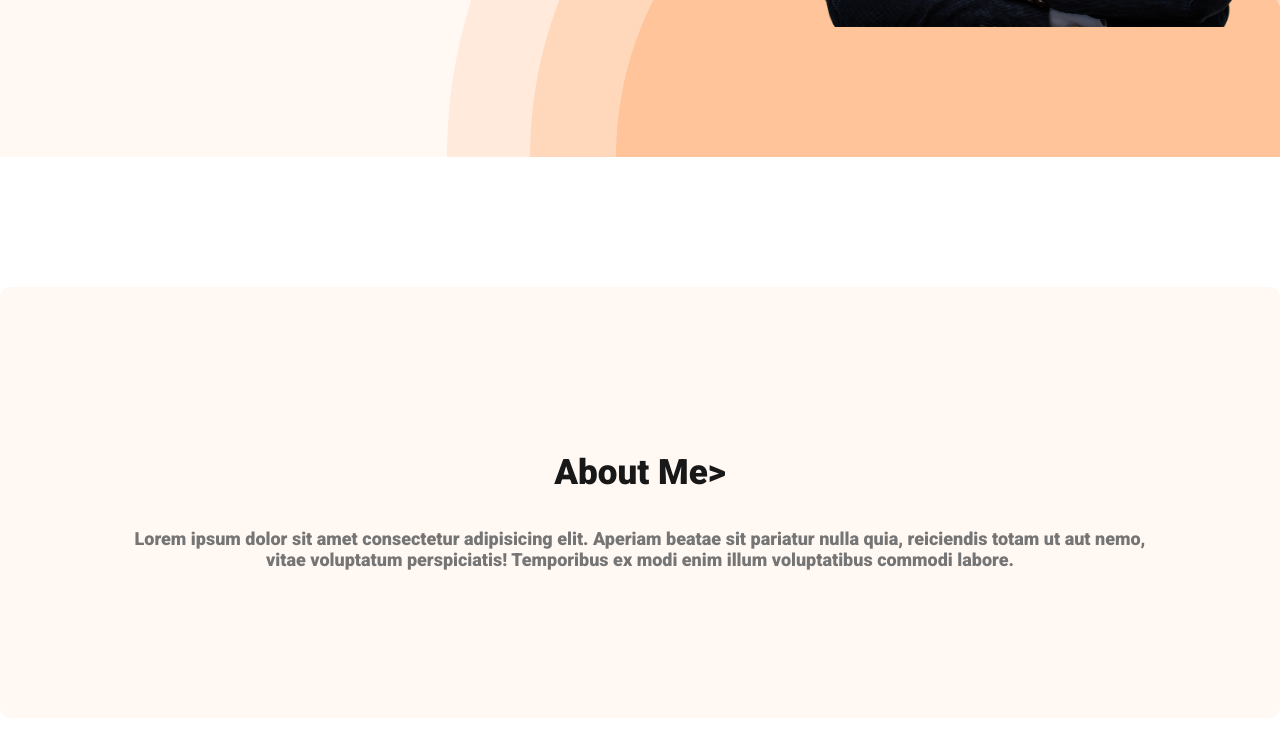
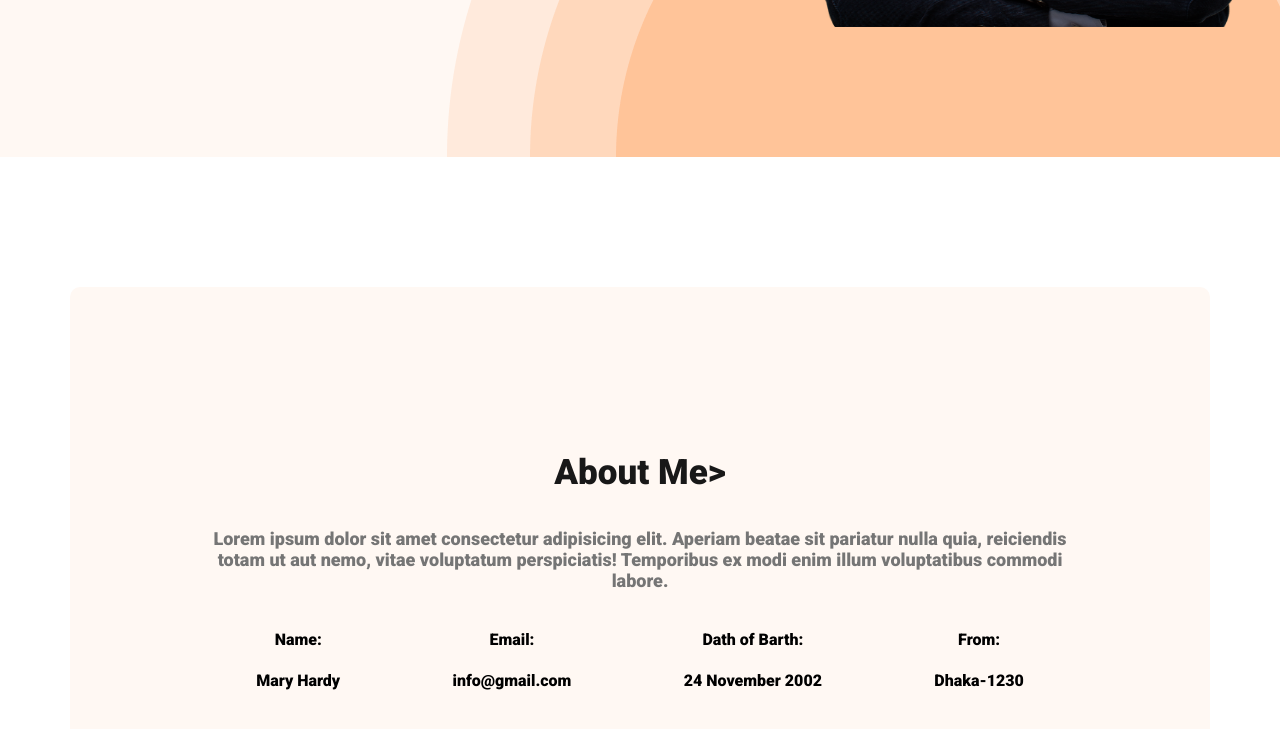
Before and after one commit to sajib0998/web-developer, a plain HTML site: page index.html in a window 1280 px wide. Shown: the part 483-1212 px from the top of the page. Drawn offline with Linux system fonts and the light colour scheme.

Commit message:
added about information

```diff
--- a/index.html
+++ b/index.html
@@ -38,6 +38,26 @@
             <h3 class="section-title">About Me></h3>
             <p class="section-description">Lorem ipsum dolor sit amet consectetur adipisicing elit. Aperiam beatae sit pariatur nulla quia, reiciendis totam ut aut nemo, vitae voluptatum perspiciatis! Temporibus ex modi enim illum voluptatibus commodi labore.</p>
 
+            <div class="about-info-container">
+
+                    <div class="about-info">
+                        <h4 class="info-title">Name:</h4>
+                        <p class="info-description">Mary Hardy</p>
+                    </div>
+                    <div class="about-info">
+                        <h4 class="info-title">Email:</h4>
+                        <p class="info-description">info@gmail.com</p>
+                    </div>
+                    <div class="about-info">
+                        <h4 class="info-title">Dath of Barth:</h4>
+                        <p class="info-description">24 November 2002</p>
+                    </div>
+                    <div class="about-info">
+                        <h4 class="info-title">From:</h4>
+                        <p class="info-description">Dhaka-1230</p>
+                    </div>
+
+            </div>
         </section>
     </main>
     <footer>
--- a/style/portfolio.css
+++ b/style/portfolio.css
@@ -66,11 +66,16 @@ nav a{
 .banner-text{
     margin-left: -100px;
 }
+main{
+    max-width: 1140px;
+    margin: 0px auto;
+}
 .about{
     padding: 130px;
     border-radius: 10px;
     background: #FFF8F3;
     margin: 130px 0px;
+
 }
 .section-title{
     color: #181818;
@@ -83,3 +88,10 @@ nav a{
     text-align: center;
     font-size: 18px;
 }
+.about-info-container{
+    display: flex;
+    justify-content: space-around;
+}
+.about-info{
+    text-align: center;
+}
```
